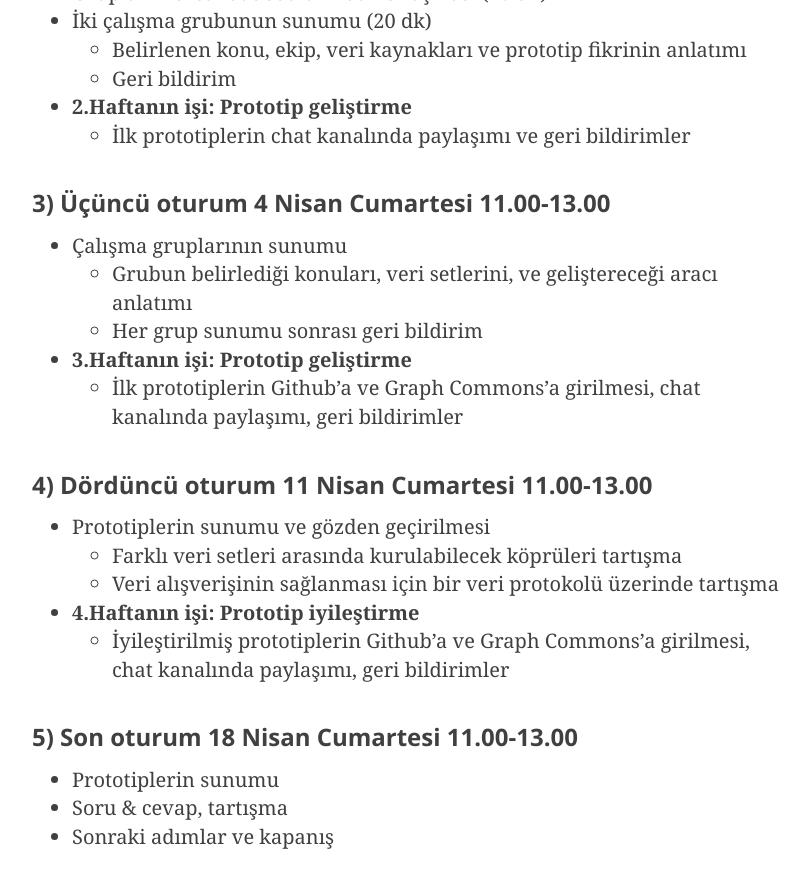
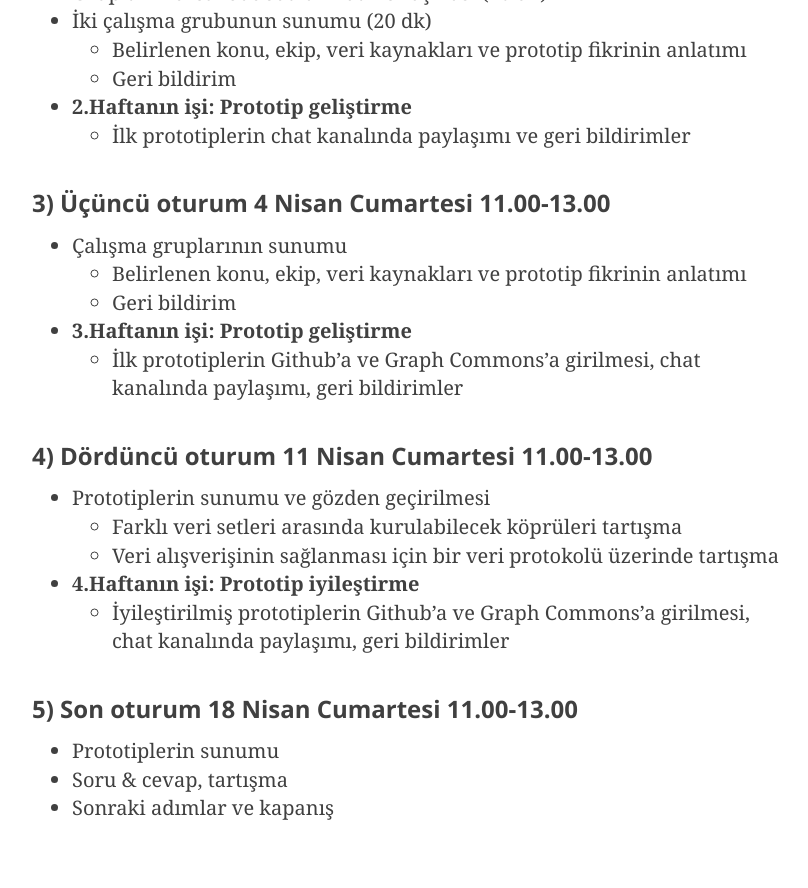
Before and after one commit to graphcommons/hackathons, a Jekyll site: the page built from _posts/2020-03-16-veri-musterekleri-online.md, in a window 1280 px wide and 900 px high, scrolled down 3197 px. Shown: the top 888 px of the window, without its empty margins (233-1041 px from the left). Built offline with Jekyll 4.4.1, drawn with Linux system fonts in a browser that asks for light colours; nearby versions of some CDN libraries; some of the changed text lies outside the part shown.

Commit message:
links added to online hackathon page

```diff
--- a/_posts/2020-03-16-veri-musterekleri-online.md
+++ b/_posts/2020-03-16-veri-musterekleri-online.md
@@ -85,8 +85,8 @@
 
 ### 3) Üçüncü oturum 4 Nisan Cumartesi 11.00-13.00
 - Çalışma gruplarının sunumu
-    - Grubun belirlediği konuları, veri setlerini, ve geliştereceği aracı anlatımı
-    - Her grup sunumu sonrası geri bildirim
+    - Belirlenen konu, ekip, veri kaynakları ve prototip fikrinin anlatımı
+    - Geri bildirim
 - **3.Haftanın işi: Prototip geliştirme**
     - İlk prototiplerin Github’a ve Graph Commons’a girilmesi, chat kanalında paylaşımı, geri bildirimler
 
@@ -268,6 +268,16 @@
 
 <br />
 
+<a name="hackathons"></a>
+
+## Önceki Hackathonlar
+<p></p>
+
+- [Ağ Verisinin Yaratıcı Kullanımı: Hackathon Dökümantasyonu](https://graphcommons.github.io/hackathons/2016/02/15/istanbul-creative-use-of-complex-networks-documentation/), Ocak 2016
+
+- [Yapısal Gazetecilik ve Ağ Haritalama: Hackathon Dökümantasyonu](https://graphcommons.github.io/hackathons/2015/08/21/istanbul-yapisal-gazetecilik-dokumentasyon/), Eylül 2015
+
+
 <a name="iletisim"></a>
 
 ## İletişim
```
Also changed, not shown: other parts of _posts/2020-03-16-veri-musterekleri-online.md (+1 -1 lines), _posts/2020-03-02-veri-musterekleri.md (+3 -0 lines).
